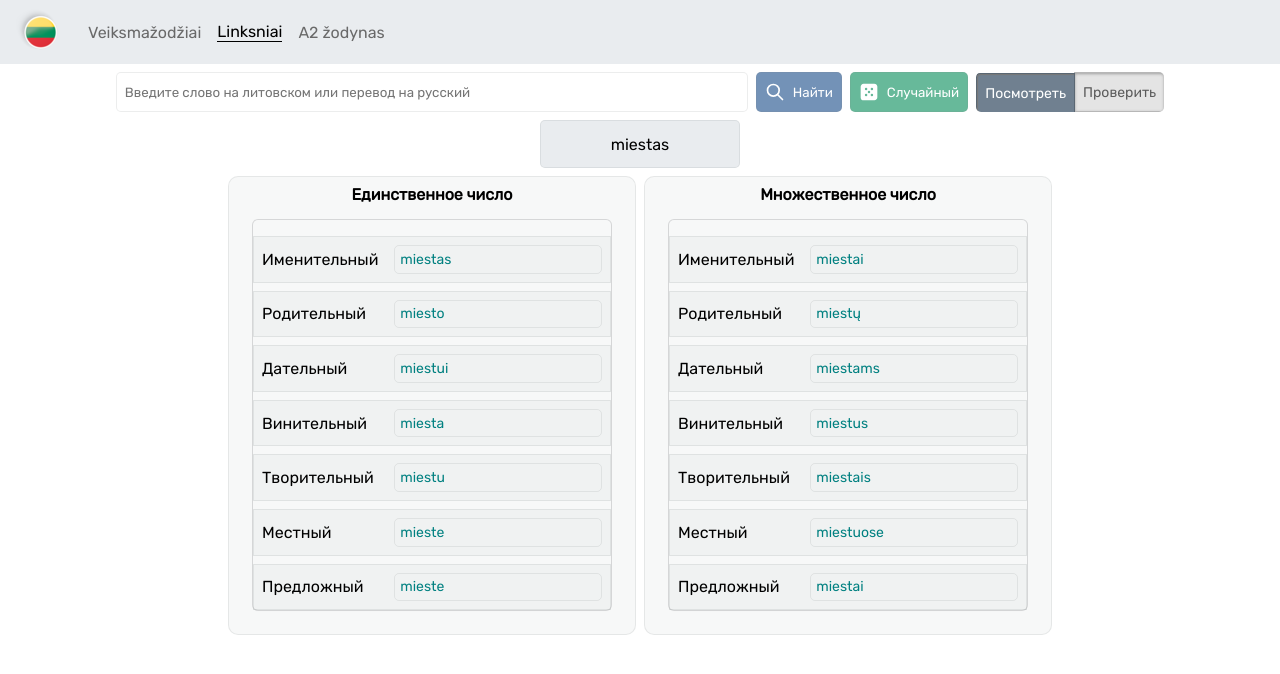
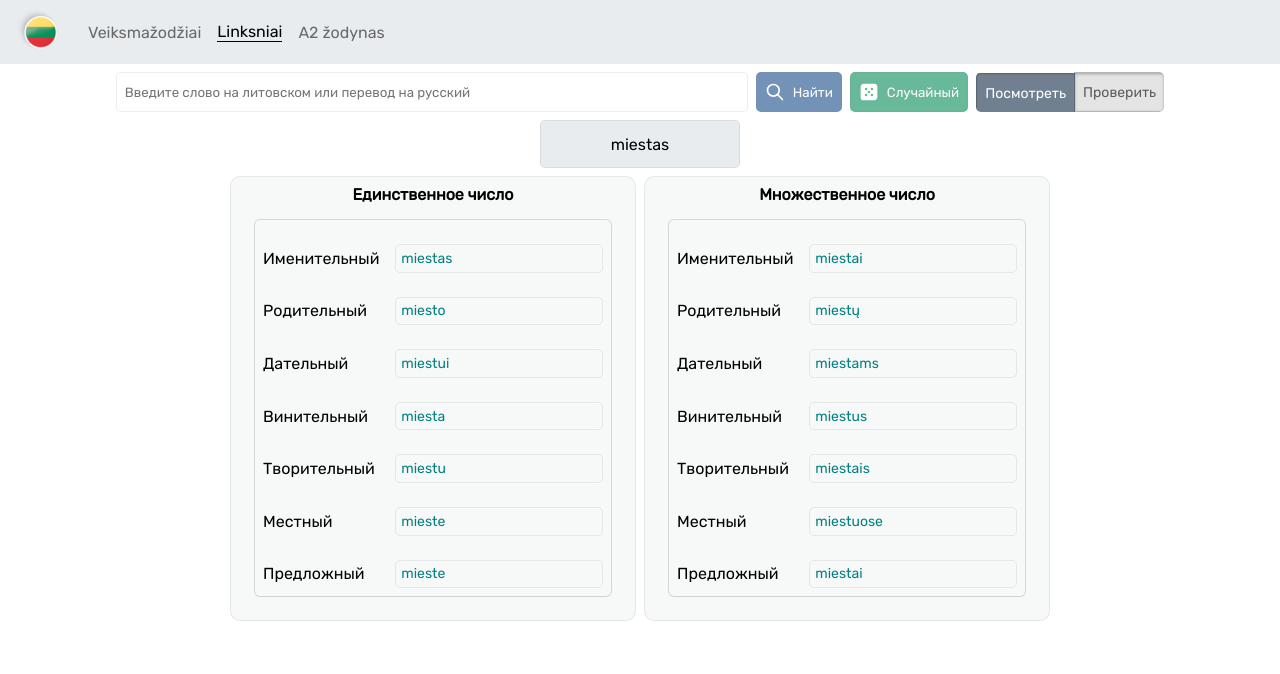
Before and after one commit to SeaRazor/veiksmazodis, a Next.js app: page /cases in a window 1280 px wide. Both pictures are taken after a click on the button "Случайный". Shown: the top 674 px of the page. Built offline with nearby package versions, Linux system fonts and the light colour scheme.

Commit message:
dark theme support

```diff
--- a/src/app/UI/WordCard.jsx
+++ b/src/app/UI/WordCard.jsx
@@ -5,7 +5,7 @@ export default function WordCard({word, hint}) {
     return (
         <div className={styles.word_card}>
             <span>{word}</span>
-            {hint && <span className={styles.tooltip}>{hint}</span>}
+           {/* {hint && <span className={styles.tooltip}>{hint}</span>}*/}
         </div>
     );
 }
--- a/src/app/UI/ui.module.css
+++ b/src/app/UI/ui.module.css
@@ -2,7 +2,8 @@
     border: 1px solid rgba(var(--card-border-rgb), 0.15);
     transition: background 200ms, border 200ms;
     border-radius: 5px;
-    background-color: #e9ecef;
+    background-color: var(--card-back-color);
+    color: var(--card-text-color);
     font-family: var(--font-mono);
     padding: 0.5rem;
     align-content: center;
@@ -19,34 +20,34 @@
     opacity: 1; /* Fully visible */
 }
 
-.tooltip {
-    visibility: hidden; /* Hidden by default */
-    width: 120px; /* Tooltip width */
-    background-color: black; /* Background color */
-    color: #fff; /* Text color */
+/*.tooltip {
+    visibility: hidden; !* Hidden by default *!
+    width: 120px; !* Tooltip width *!
+    background-color: black; !* Background color *!
+    color: #fff; !* Text color *!
     text-align: center;
-    border-radius: 5px; /* Rounded corners */
+    border-radius: 5px; !* Rounded corners *!
     padding: 5px 0;
-    position: absolute; /* Position it relative to the tooltip container */
+    position: absolute; !* Position it relative to the tooltip container *!
     z-index: 1;
-    bottom: -75%; /* Position it above the text */
+    bottom: -75%; !* Position it above the text *!
     left: 30%;
-    /* Centers the tooltip */
-    opacity: 0; /* Fully transparent by default */
-    transition: opacity 0.3s; /* Fade-in effect */
+    !* Centers the tooltip *!
+    opacity: 0; !* Fully transparent by default *!
+    transition: opacity 0.3s; !* Fade-in effect *!
 }
 
 .tooltip::after {
     content: '';
     position: absolute;
-    bottom: 100%; /* At the top of the tooltip */
+    bottom: 100%; !* At the top of the tooltip *!
     left: 50%;
     margin-left: -5px;
     border-width: 5px;
     border-style: solid;
-    border-color: transparent transparent black transparent; /* Arrow pointing up */
+    border-color: transparent transparent black transparent; !* Arrow pointing up *!
 
-}
+}*/
 
 
 /*.card.flipped {
@@ -110,7 +111,7 @@
 }
 
 .flipCard:hover .cardFront {
-    border: 1px solid #3da35d;
+    border: 1px solid var(--card-border-color);
     border-radius: 5px;
     cursor: pointer;
     position: relative;
@@ -123,13 +124,13 @@
     top: -10px;
 }
 
-.flipCard .marked_correct {
+/*.flipCard .marked_correct {
     border: 1px solid #058c42;
 }
 
 .flipCard .marked_incorrect {
     border: 1px solid #ff5555;
-}
+}*/
 
 .flipCard.flipped .cardFront {
     transform: rotateX(-180deg);
@@ -147,7 +148,8 @@
     border: 1px solid rgba(var(--card-border-rgb), 0.15);
     /*transition: background 200ms, border 200ms;*/
     border-radius: 5px;
-    background-color: #e9ecef;
+    background-color: var(--card-front-back-color);
+    color : var(--card-front-text-color);
     backface-visibility: hidden;
     transform: rotateX(0deg);
     transition: 0.5s;
@@ -163,11 +165,11 @@
     left: 0;
     border: 1px solid rgba(var(--card-border-rgb), 0.15);
     border-radius: 5px;
-    background: #3da35d;
+    background-color: var(--card-back-back-color);
     backface-visibility: hidden;
     transform: rotateX(180deg);
     transition: 0.5s;
-    color: #ffffff;
+    color: var(--card-back-text-color);
     text-align: center;
     min-height: 3rem;
     align-content: center;
@@ -177,7 +179,7 @@
 .selector {
 
     /* styling */
-    background-color: white;
+    background-color: var(--selector-back-color);
     border: thin solid rgba(var(--card-border-rgb), 0.15);
     border-radius: var(--border-radius);
     display: inline-block;
@@ -208,8 +210,8 @@
 
 
 .selector:focus {
-    background-image: linear-gradient(45deg, green 50%, transparent 50%),
-    linear-gradient(135deg, transparent 50%, green 50%),
+    background-image: linear-gradient(45deg, var(--selector-focus-color) 50%, transparent 50%),
+    linear-gradient(135deg, transparent 50%, var(--selector-focus-color) 50%),
     linear-gradient(to right, #ccc, #ccc);
     background-position: calc(100% - 15px) 1em,
     calc(100% - 20px) 1em,
@@ -218,7 +220,7 @@
     5px 5px,
     1px 1.5em;
     background-repeat: no-repeat;
-    border-color: green;
+    border-color: var(--selector-focus-color);
     outline: 0;
 }
 
@@ -252,14 +254,14 @@
 }
 
 .switch_field label {
-    background-color: #e4e4e4;
-    color: rgba(0, 0, 0, 0.6);
+    background-color: var(--switch-back-color);
+    color: var(--switch-text-color);
     font-size: 14px;
     text-align: center;
     padding: 8px 8px;
     margin-right: -1px;
-    border: 1px solid rgba(0, 0, 0, 0.2);
-    box-shadow: inset 0 1px 3px rgba(0, 0, 0, 0.3), 0 1px rgba(255, 255, 255, 0.1);
+    border: 1px solid var(--switch-border-color);
+    box-shadow: inset 0 1px 3px var(--switch-box-shadow-color-1), 0 1px var(--switch-box-shadow-color-2);
     transition: all 0.1s ease-in-out;
     align-content: center;
 }
@@ -270,10 +272,10 @@
 
 
 .switch_field input:checked + label {
-    background-color: slategray;
-    box-shadow: inset 1px 1px 1px #777;
+    background-color: var(--switch-checked-label-back-color);
+    box-shadow: inset 1px 1px 1px var(--switch-checked-label-box-shadow-color);
     transform: translateY(1px);
-    color: white;
+    color: var(--switch-checked-label-text-color);
 
 }
 
@@ -298,8 +300,8 @@
 }
 
 .progress_correct {
-    border-bottom: 2px solid teal;
-    color: teal;
+    border-bottom: 2px solid var(--progress-correct-color);
+    color: var(--progress-correct-color);
     text-align: center;
     align-content: center;
     padding: 0.1rem;
@@ -308,8 +310,8 @@
 }
 
 .progress_incorrect {
-    border-bottom: 2px solid #e4405f;
-    color: #e4405f;
+    border-bottom: 2px solid var(--progress-incorrect-color);
+    color: var(--progress-incorrect-color);
     text-align: center;
     align-content: center;
     padding: 0.1rem;
@@ -318,8 +320,8 @@
 }
 
 .progress_total {
-    border-bottom: 2px solid #7392b7;
-    color: #7392b7;
+    border-bottom: 2px solid var(--progress-total-color);
+    color: var(--progress-total-color);
 
     text-align: center;
     padding: 0.5rem;
--- a/src/app/globals.css
+++ b/src/app/globals.css
@@ -40,6 +40,7 @@
     --callout-border-rgb: 172, 175, 176;
 
     color-scheme: light dark;
+    --app-back-color: white;
 
     --default-button-color: #7392b7;
     --default-button-hover-color: #7785ac;
@@ -53,14 +54,38 @@
     --nav-backgtound-color: #e9ecef;
     --nav-menu-item-color: dimgray;
     --hamburger-back-color: white;
+    --card-back-color : #e9ecef;
+    --card-border-color : #3da35d;
+    --card-text-color: black;
+    --card-front-back-color : #e9ecef;
+    --card-front-text-color: black;
+    --card-back-back-color: #3da35d;
+    --card-back-text-color: white;
+    --selector-back-color : white;
+    --selector-focus-color: green;
+    --switch-back-color: #e4e4e4;
+    --switch-text-color: rgba(0, 0, 0, 0.6);
+    --switch-border-color: rgba(0, 0, 0, 0.2);
+    --switch-box-shadow-color-1: rgba(0, 0, 0, 0.3);
+    --switch-box-shadow-color-2: rgba(255, 255, 255, 0.1);
+    --switch-checked-label-back-color: slategray;
+    --switch-checked-label-box-shadow-color: #777;
+    --switch-checked-label-text-color: white;
+    --progress-correct-color: teal;
+    --progress-incorrect-color: #e4405f;
+    --progress-total-color : #7392b7;
 
 }
+
+
+
+
 
 @media (prefers-color-scheme: dark) {
     :root {
         --foreground-rgb: 255, 255, 255;
-        --background-start-rgb: 0, 0, 0;
-        --background-end-rgb: 0, 0, 0;
+        --background-start-rgb: 124, 124, 124;
+        --background-end-rgb: 124, 124, 124;
 
         --primary-glow: radial-gradient(rgba(1, 65, 255, 0.4), rgba(1, 65, 255, 0));
         --secondary-glow: linear-gradient(
@@ -86,6 +111,9 @@
         --callout-border-rgb: 108, 108, 108;
         --card-rgb: 100, 100, 100;
         --card-border-rgb: 200, 200, 200;
+        --selector-back-color: slategray;
+        --selector-focus-color: white;
+        --app-back-color: #101d42;
     }
 }
 
@@ -98,6 +126,7 @@
 html,
 body {
     max-width: 100vw;
+    background-color: var(--app-back-color);
 
 
     /*    overflow-x: hidden;*/
@@ -144,11 +173,9 @@ dialog::backdrop {
     background: rgba(0, 0, 0, 0.4);
 }
 
-@media (prefers-color-scheme: dark) {
-    html {
-        color-scheme: light;
-    }
-}
+/*@media (prefers-color-scheme: dark) {
+   --selector-back-color: blue;
+}*/
 
 /*
 @media screen and (max-width: 600px) {
--- a/src/app/page.module.css
+++ b/src/app/page.module.css
@@ -8,6 +8,9 @@
     width: 70%;
 
     gap: 1rem;
+    background-color: var(--background-start-rgb);
+
+
 }
 
 .description {
@@ -344,8 +347,8 @@
     justify-content: space-between;
     align-items: center;
     gap: 1rem;
-    background: rgba(var(--card-rgb), 0.1);
-    border: 1px solid rgba(var(--card-border-rgb), 0.15);
+    /*background: rgba(var(--card-rgb), 0.1);
+    border: 1px solid rgba(var(--card-border-rgb), 0.15);*/
     transition: background 200ms, border 200ms;
     font-family: var(--font-mono);
     padding: 0.5rem;
```
